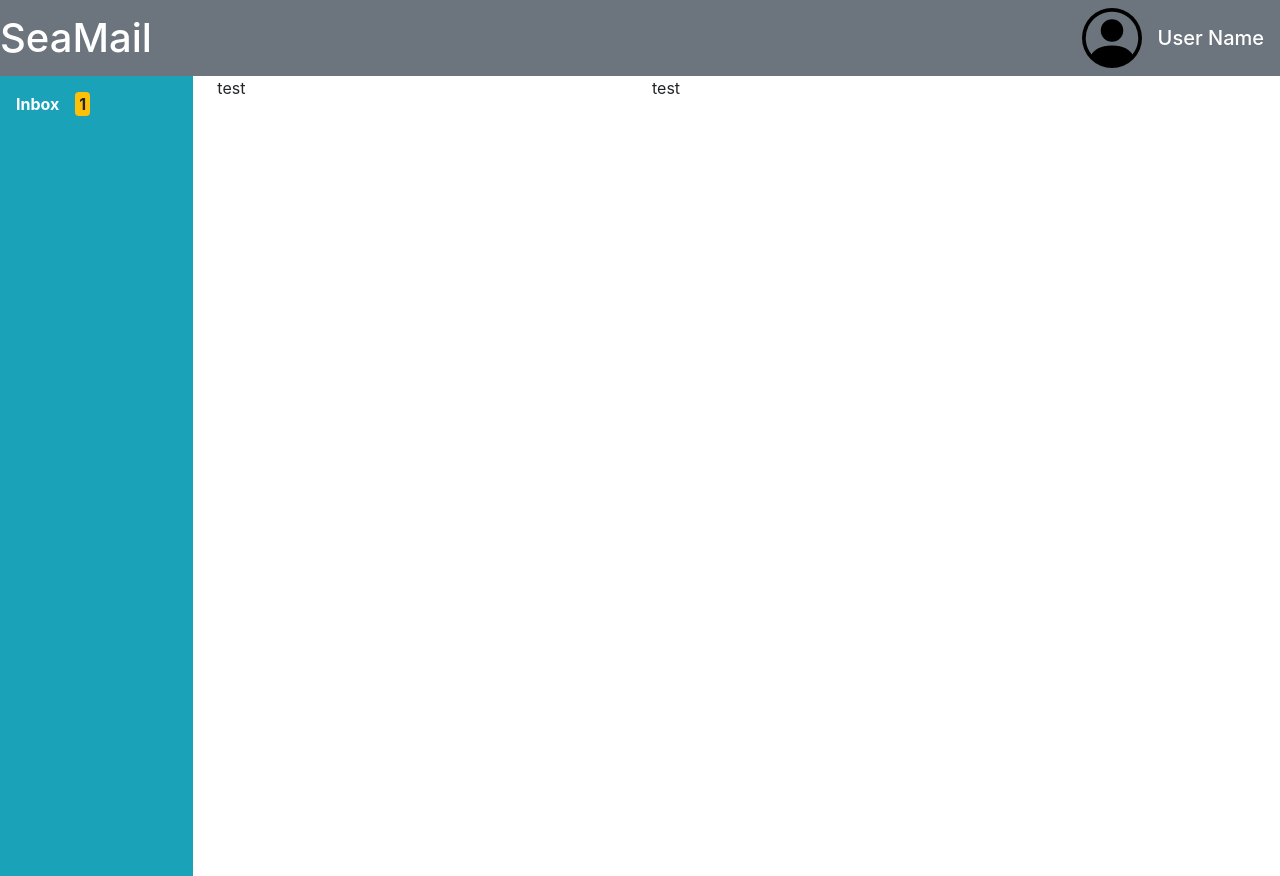
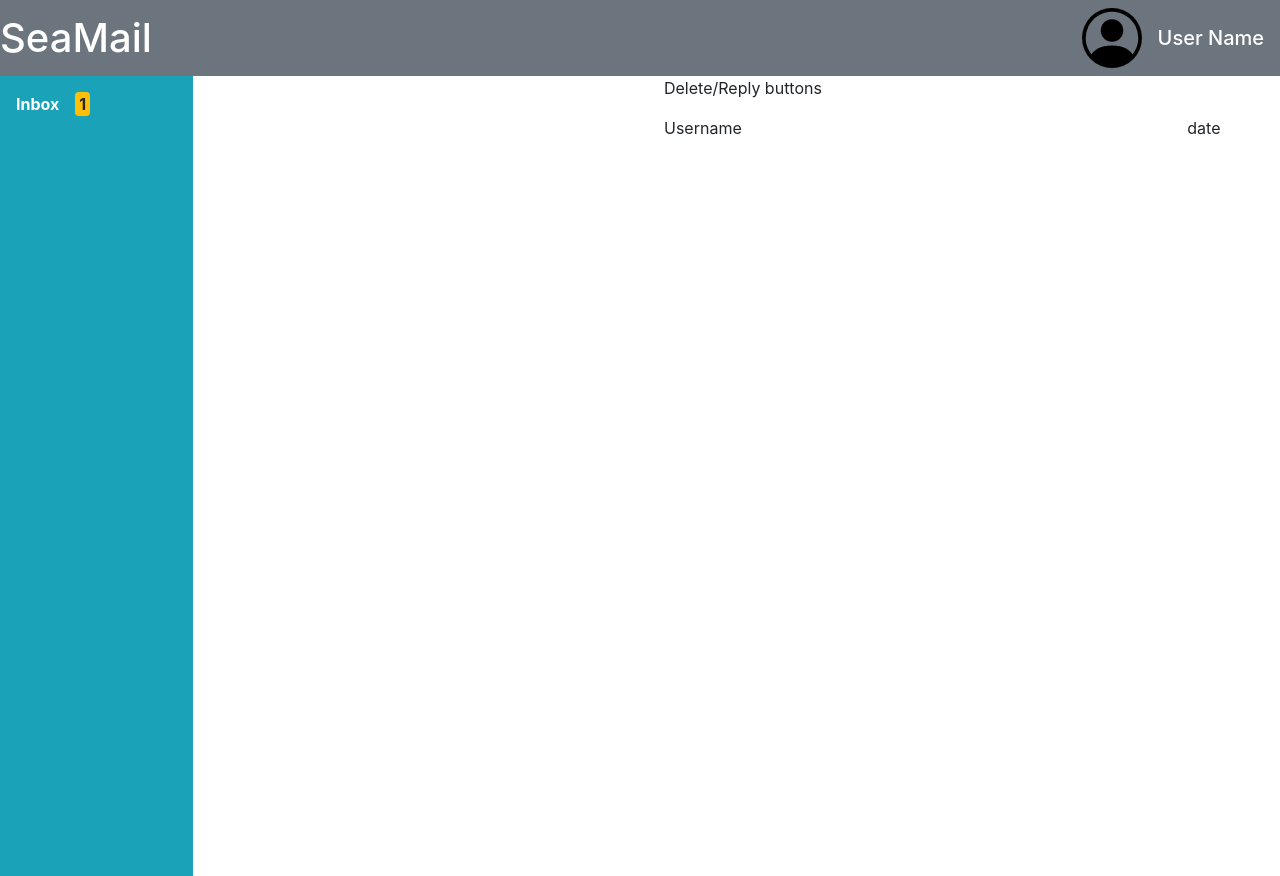
Before and after one commit to iO-Academy/2022-jul-seamail, a React (Create React App) app: page / in a window 1280 px wide. Built offline with nearby package versions, Linux system fonts and the light colour scheme; no server answers; the HTML template or start-up script is replaced by a standard one.

Commit message:
creates email display branch and basic framework

```diff
--- /dev/null
+++ b/src/Components/EmailDisplay/index.js
@@ -0,0 +1,21 @@
+const EmailDisplay = () => {
+    return (
+        <div className="container">
+    <div className="row">
+        <div className="col-12">
+            <p>Delete/Reply buttons</p>
+        </div>
+        <div className="col-10">
+            <p>Username</p>
+        </div>
+        <div className="col-2">
+            <p>date</p>
+        </div>
+
+    </div>
+
+</div>
+    )
+}
+
+export default EmailDisplay
--- a/src/Components/PageTemplate/index.js
+++ b/src/Components/PageTemplate/index.js
@@ -1,4 +1,5 @@
 import { useEffect, useState } from "react";
+import EmailDisplay from "../EmailDisplay";
 import SideNav from "../SideNav";
 import TopNav from "../TopNav";
 
@@ -27,8 +28,12 @@ const PageTemplate = () => {
             <div className="col-2">
                 <SideNav />
             </div>
-            <div className="col-4">test</div>
-            <div className="col-6">test</div>
+            <div className="col-4">
+
+            </div>
+            <div className="col-6">
+                <EmailDisplay />
+            </div>
         </section>
         </>
     )
```
